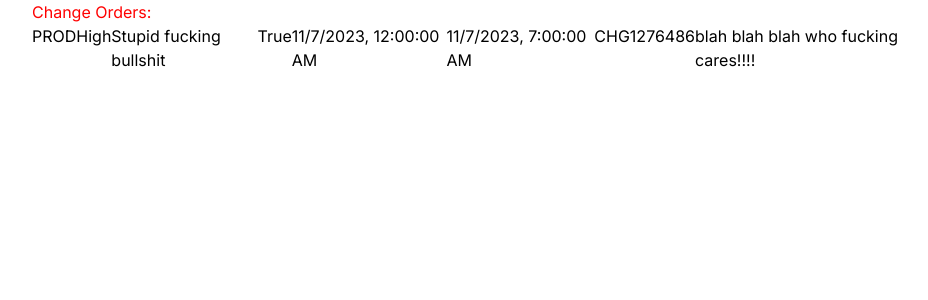
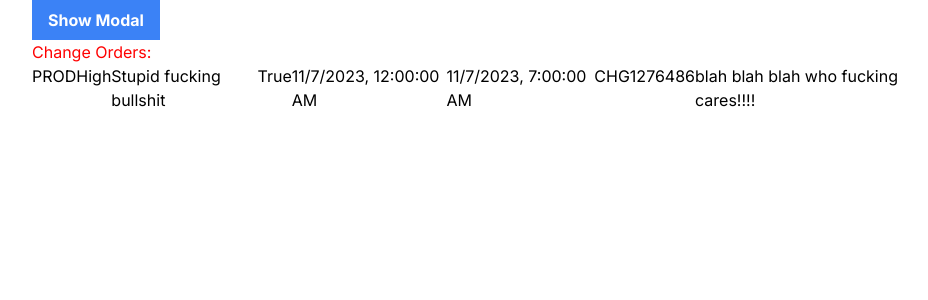
Before and after one commit to aminoo10/co-tracker-app, a Next.js app: page / in a window 1280 px wide. Shown: the top 300 px of the page, without its empty margins (160-1088 px from the left). Built offline with nearby package versions, Linux system fonts and the light colour scheme.

Commit message:
added modal btn, still haven't implemented modal

```diff
--- a/app/components/ChangeOrderModal.tsx
+++ b/app/components/ChangeOrderModal.tsx
@@ -1,9 +1,27 @@
-import React from 'react'
+import React, {useState} from 'react';
 
 export default function ChangeOrderModal() {
+
+const [modalOpen, setModalOpen] = useState(false);
+// const [formData, setFormData] = useState<>
+
+const showModal = () => {
+  setModalOpen(!modalOpen);
+}
+
+// const handleSubmit = () => {
+//   onsubmit(formData)
+// }
+
   return (
     <div>
-
+      <button className={`modal-btn bg-blue-500 text-white font-bold py-2 px-4 ${modalOpen ? 'active' : ''}`}
+      onClick={showModal}>Show Modal</button>
+      {modalOpen && (
+        <div id='modal'>
+          <p>Hello</p>
+        </div>
+      )}
     </div>
   )
 }
--- a/app/globals.css
+++ b/app/globals.css
@@ -36,3 +36,13 @@ body {
   flex-direction: row;
   justify-content: space-between;
 }
+
+/* modal */
+
+.active {
+  background-color: black;
+}
+
+#modal {
+  width: 500px;
+}
--- a/app/page.tsx
+++ b/app/page.tsx
@@ -1,8 +1,11 @@
+"use client"
 import ChangeOrderList from "./components/ChangeOrderList"
+import ChangeOrderModal from "./components/ChangeOrderModal"
 
 export default function Home() {
   return (
     <div id='app'>
+      <ChangeOrderModal/>
       <ChangeOrderList/>
     </div>
   )
```
